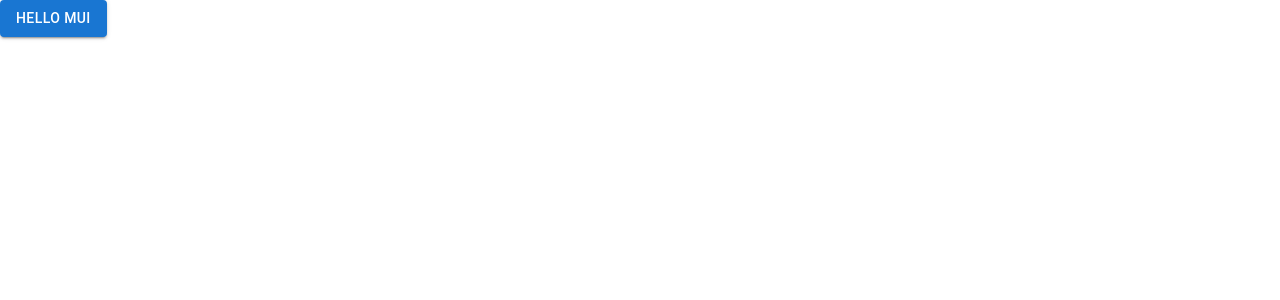
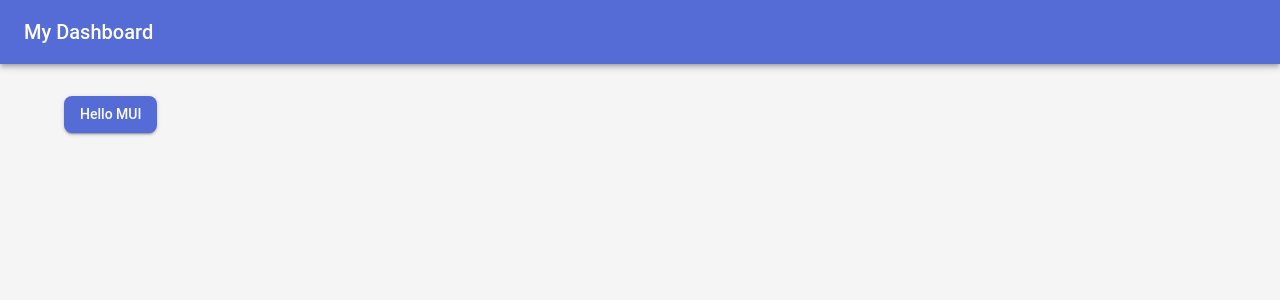
Before and after one commit to bikash-codehub/dashboard, a React (Vite) app: page / in a window 1280 px wide. Shown: the top 300 px of the page. Built offline with nearby package versions, Linux system fonts and the light colour scheme.

Commit message:
Enhance MUI theme

```diff
--- a/src/App.jsx
+++ b/src/App.jsx
@@ -1,5 +1,9 @@
 import React from 'react';
 import Button from '@mui/material/Button';
+import AppBar from '@mui/material/AppBar';
+import Toolbar from '@mui/material/Toolbar';
+import Container from '@mui/material/Container';
+import Typography from '@mui/material/Typography';
 import { ThemeProvider } from '@mui/material/styles';
 import CssBaseline from '@mui/material/CssBaseline';
 import theme from './theme';
@@ -8,9 +12,18 @@ export default function App() {
   return (
     <ThemeProvider theme={theme}>
       <CssBaseline />
-      <Button variant="contained" color="primary">
-        Hello MUI
-      </Button>
+      <AppBar position="static">
+        <Toolbar>
+          <Typography variant="h6" component="div" sx={{ flexGrow: 1 }}>
+            My Dashboard
+          </Typography>
+        </Toolbar>
+      </AppBar>
+      <Container sx={{ mt: 4 }}>
+        <Button variant="contained" color="primary">
+          Hello MUI
+        </Button>
+      </Container>
     </ThemeProvider>
   );
 }
--- a/src/theme.js
+++ b/src/theme.js
@@ -1,12 +1,44 @@
 import { createTheme } from '@mui/material/styles';
+import { red } from '@mui/material/colors';
 
 const theme = createTheme({
   palette: {
+    mode: 'light',
     primary: {
-      main: '#1976d2',
+      main: '#556cd6',
     },
     secondary: {
-      main: '#dc004e',
+      main: '#19857b',
+    },
+    error: {
+      main: red.A400,
+    },
+    background: {
+      default: '#f5f5f5',
+      paper: '#fff',
+    },
+  },
+  typography: {
+    fontFamily: ['Roboto', 'Helvetica', 'Arial', 'sans-serif'].join(','),
+    h1: {
+      fontSize: '2rem',
+      fontWeight: 600,
+    },
+    h2: {
+      fontSize: '1.5rem',
+      fontWeight: 600,
+    },
+  },
+  shape: {
+    borderRadius: 8,
+  },
+  components: {
+    MuiButton: {
+      styleOverrides: {
+        root: {
+          textTransform: 'none',
+        },
+      },
     },
   },
 });
```
